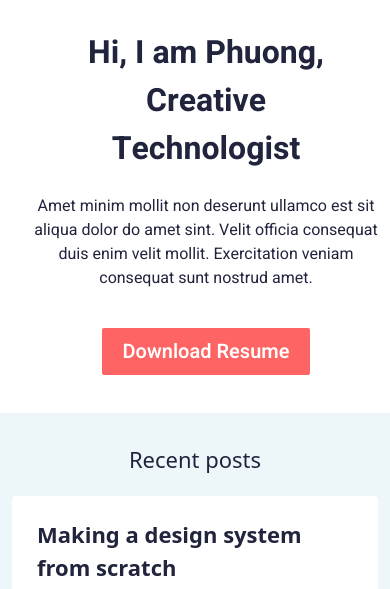
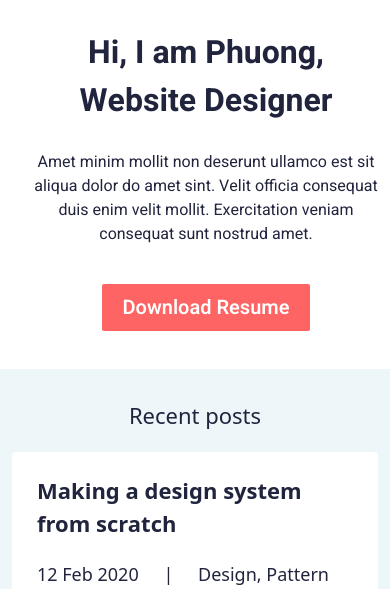
Before and after one commit to Ctuanphuong/WE2022-Assignment, a website built with Vite: page index.html in a window 390 px wide. Shown: the part 276-865 px from the top of the page. Built offline with nearby package versions, Linux system fonts and the light colour scheme.

Commit message:
update code

```diff
--- a/index.html
+++ b/index.html
@@ -48,9 +48,9 @@
         <div class="grid md:grid-cols-3 md:gap-[115px] mt-[45px] md:mt-[150px] md:text-justify mx-auto text-center">
             <div class="md:col-span-2 md:order-1 order-2 ">
                 <div class="text-[32px] md:text-[44px] font-bold h-[105px] text-[#21243D] w-[312px] md:w-full md:px-0 mx-[30px] md:mx-0">
-                    <h1>Hi, I am Phuong, <br>Creative Technologist</h1>
+                    <h1>Hi, I am Phuong, <br>Website Designer</h1>
                 </div>
-                <p class="text-base mt-[60px] md:mt-[40px] mb-[38px] font-normal max-w-lg ">Amet minim mollit non deserunt ullamco est sit aliqua dolor do amet sint. Velit officia consequat duis enim velit mollit. Exercitation veniam consequat sunt nostrud amet.</p>
+                <p class="text-base mt-4 md:mt-[40px] mb-[38px] font-normal max-w-lg ">Amet minim mollit non deserunt ullamco est sit aliqua dolor do amet sint. Velit officia consequat duis enim velit mollit. Exercitation veniam consequat sunt nostrud amet.</p>
                 <a href=" ">
                     <button class="w-[208px] h-[47px] bg-[#FF6464] text-xl text-white font-semibold inline-block rounded-sm ">Download Resume</button>
                 </a>
```
